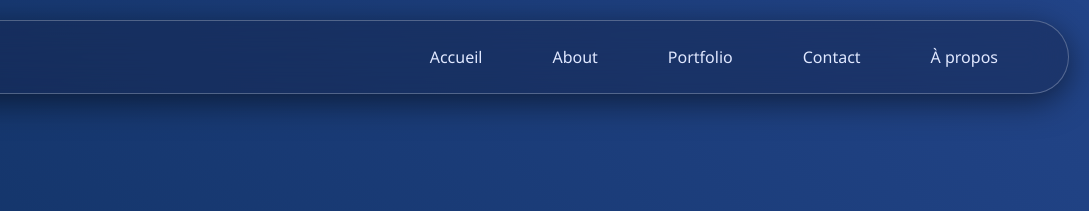
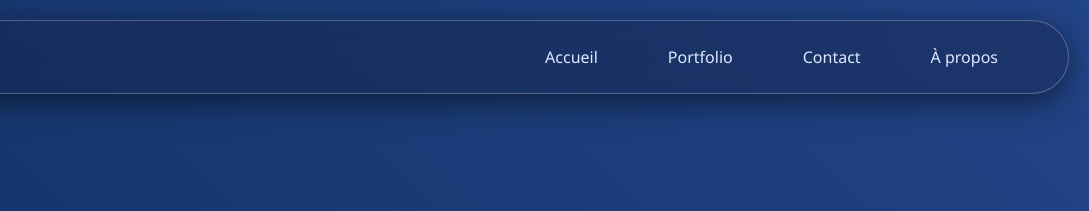
Before and after one commit to giovannidavid/comgio-site, a website: page GraphicDesign.html in a window 1280 px wide. Shown: the top 211 px of the page, 191-1280 px from the left. Drawn offline with Linux system fonts and the light colour scheme.

```diff
--- a/GraphicDesign.html
+++ b/GraphicDesign.html
@@ -15,7 +15,6 @@
         <a href="index.html"><img src="logo/logoo.png" alt="Comgio Logo" class="logo"></a>
         <ul class="nav-link">
             <li><a href="index.html">Accueil</a></li>
-            <li><a href="About.html">About</a></li>
             <li class="service">
                 <a>Portfolio</a>
                 <ul class="dropdown">
```
